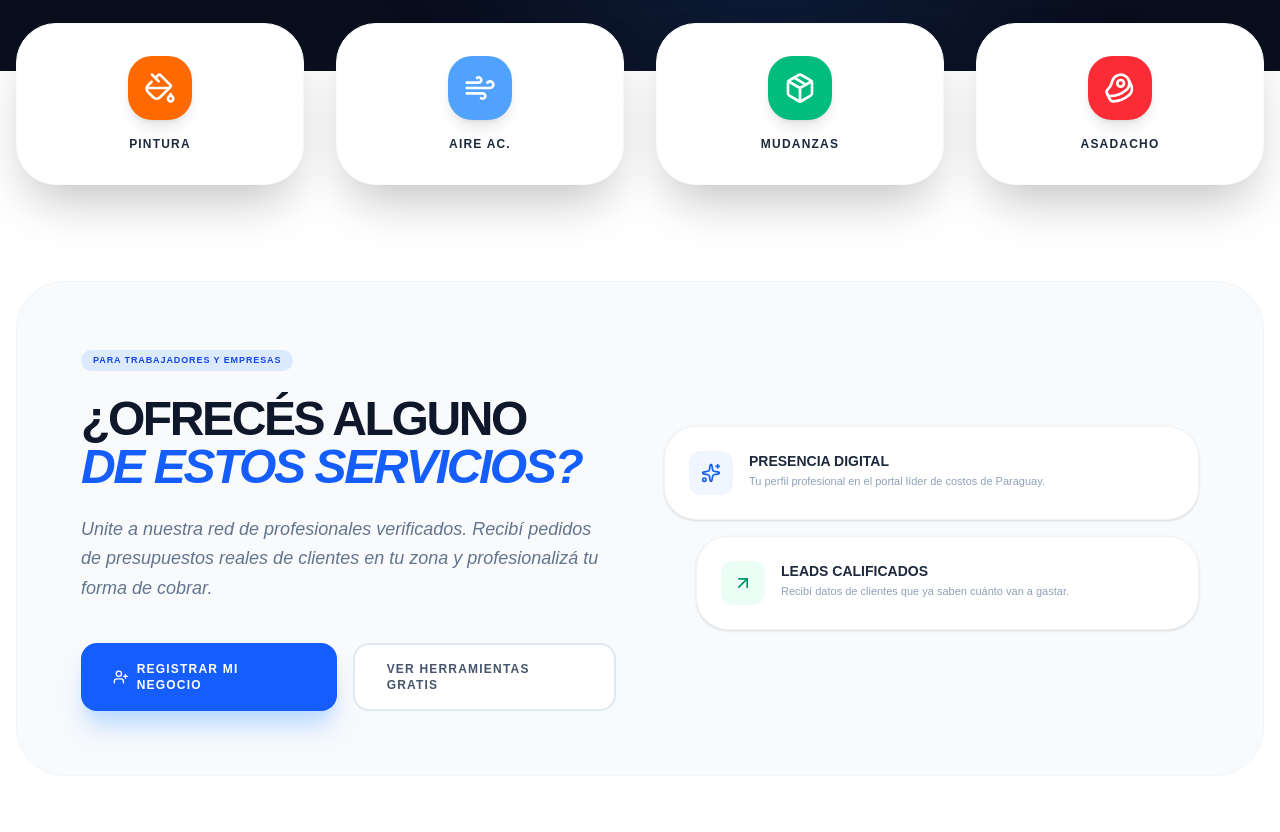
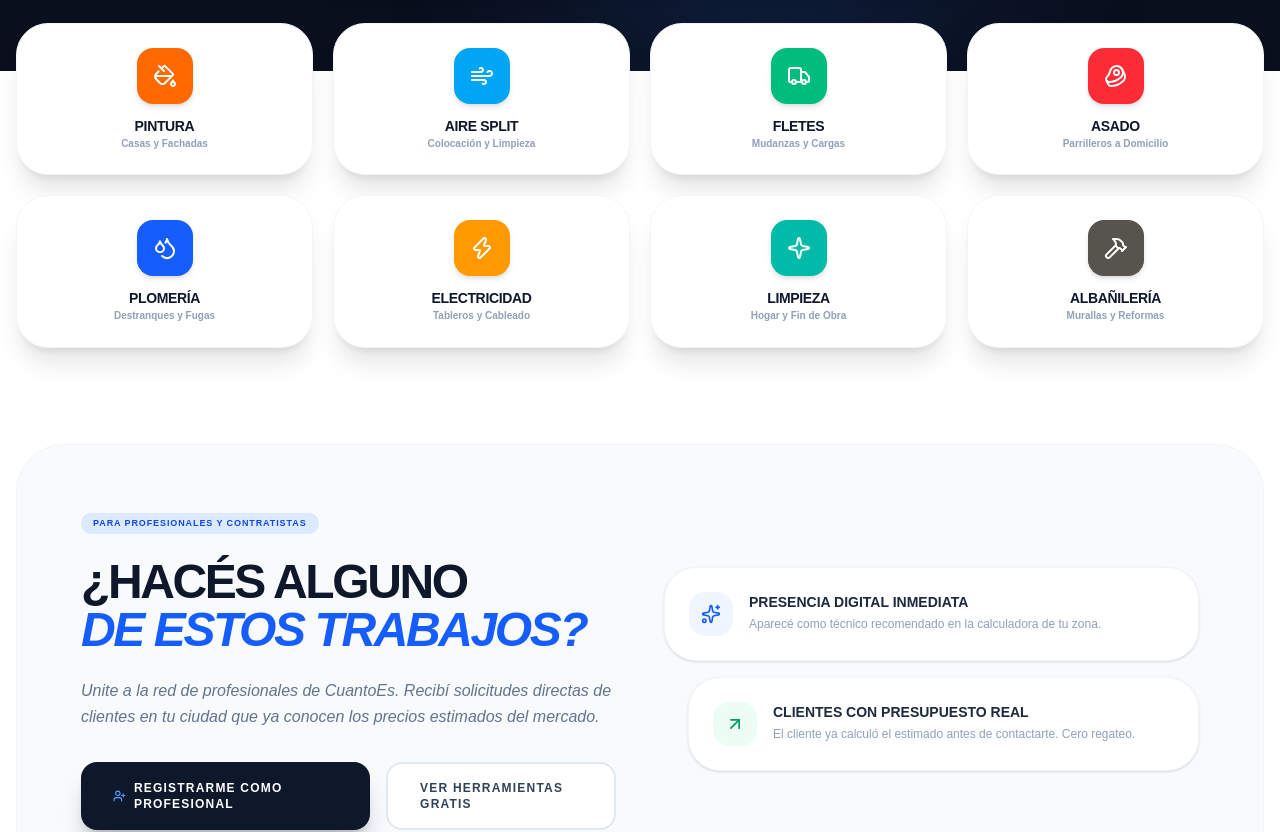
Before and after one commit to Schrammpy/cuanto-es, a Next.js app: page / in a window 1280 px wide. Shown: the part 660-1492 px from the top of the page. Built offline with nearby package versions, Linux system fonts and the light colour scheme.

Commit message:
Mejoras en Home

```diff
--- a/app/page.tsx
+++ b/app/page.tsx
@@ -5,29 +5,99 @@ import { useRouter } from 'next/navigation';
 import Footer from '@/components/Footer';
 import {
   Search, ChevronRight, Calculator, Wrench, ShieldAlert,
-  Truck, PaintBucket, Wind, Package, Sparkles, Beef, UserPlus, ArrowUpRight
+  Truck, PaintBucket, Wind, Package, Sparkles, Beef,
+  Droplets, Zap, Sparkle, Hammer, UserPlus, ArrowUpRight
 } from 'lucide-react';
 
 export default function Home() {
   const [query, setQuery] = useState('');
   const router = useRouter();
 
+  // 8 SERVICIOS: 4 arriba y 4 abajo en Desktop
   const categories = [
-    { name: 'Pintura', Icon: PaintBucket, color: 'bg-orange-500', href: '/costos/pintura' },
-    { name: 'Aire Ac.', Icon: Wind, color: 'bg-blue-400', href: '/costos/aire' },
-    { name: 'Mudanzas', Icon: Package, color: 'bg-emerald-500', href: '/costos/fletes' },
-    { name: 'Asadacho', Icon: Beef, color: 'bg-red-500', href: '/costos/asado' }, // NUEVO
+    {
+      name: 'Pintura',
+      sub: 'Casas y Fachadas',
+      Icon: PaintBucket,
+      color: 'bg-orange-500',
+      href: '/costos/pintura'
+    },
+    {
+      name: 'Aire Split',
+      sub: 'Colocación y Limpieza',
+      Icon: Wind,
+      color: 'bg-sky-500',
+      href: '/costos/aire'
+    },
+    {
+      name: 'Fletes',
+      sub: 'Mudanzas y Cargas',
+      Icon: Truck,
+      color: 'bg-emerald-500',
+      href: '/costos/fletes'
+    },
+    {
+      name: 'Asado',
+      sub: 'Parrilleros a Domicilio',
+      Icon: Beef,
+      color: 'bg-red-500',
+      href: '/costos/asado'
+    },
+    {
+      name: 'Plomería',
+      sub: 'Destranques y Fugas',
+      Icon: Droplets,
+      color: 'bg-blue-600',
+      href: '/costos/plomeria'
+    },
+    {
+      name: 'Electricidad',
+      sub: 'Tableros y Cableado',
+      Icon: Zap,
+      color: 'bg-amber-500',
+      href: '/costos/electricidad'
+    },
+    {
+      name: 'Limpieza',
+      sub: 'Hogar y Fin de Obra',
+      Icon: Sparkle,
+      color: 'bg-teal-500',
+      href: '/costos/limpieza'
+    },
+    {
+      name: 'Albañilería',
+      sub: 'Murallas y Reformas',
+      Icon: Hammer,
+      color: 'bg-stone-600',
+      href: '/costos/albanileria'
+    },
   ];
 
-  // Lógica de búsqueda sencilla
+  // Buscador predictivo por palabras clave de los 8 servicios
   const handleSearch = (e: React.FormEvent) => {
     e.preventDefault();
-    const q = query.toLowerCase();
-    if (q.includes('pinto') || q.includes('pared')) router.push('/costos/pintura');
-    else if (q.includes('aire') || q.includes('clima')) router.push('/costos/aire');
-    else if (q.includes('flete') || q.includes('mudan')) router.push('/costos/fletes');
-    else if (q.includes('asado') || q.includes('parri')) router.push('/costos/asado');
-    else alert("Próximamente agregaremos más servicios. Probá con: Pintura, Aire, Fletes o Asado.");
+    const q = query.toLowerCase().trim();
+    if (!q) return;
+
+    if (q.includes('pinto') || q.includes('pintar') || q.includes('pared') || q.includes('fachada')) {
+      router.push('/costos/pintura');
+    } else if (q.includes('aire') || q.includes('split') || q.includes('clima') || q.includes('acondicionador') || q.includes('btu')) {
+      router.push('/costos/aire');
+    } else if (q.includes('flete') || q.includes('mudan') || q.includes('camion') || q.includes('traslado')) {
+      router.push('/costos/fletes');
+    } else if (q.includes('asado') || q.includes('parri') || q.includes('carne') || q.includes('asador')) {
+      router.push('/costos/asado');
+    } else if (q.includes('plomer') || q.includes('agua') || q.includes('fuga') || q.includes('cano') || q.includes('caño') || q.includes('destranq') || q.includes('termo')) {
+      router.push('/costos/plomeria');
+    } else if (q.includes('electr') || q.includes('luz') || q.includes('cable') || q.includes('tablero') || q.includes('enchufe') || q.includes('corto')) {
+      router.push('/costos/electricidad');
+    } else if (q.includes('limp') || q.includes('aseo') || q.includes('limpieza') || q.includes('obra')) {
+      router.push('/costos/limpieza');
+    } else if (q.includes('albañil') || q.includes('albanil') || q.includes('muro') || q.includes('muralla') || q.includes('revoque') || q.includes('piso') || q.includes('techo')) {
+      router.push('/costos/albanileria');
+    } else {
+      alert("No encontramos ese término exacto. Probá buscando: pintura, aire, flete, asado, plomería, electricidad, limpieza o albañilería.");
+    }
   };
 
   return (
@@ -45,11 +115,11 @@ export default function Home() {
           </div>
 
           <h1 className="text-4xl md:text-7xl font-[900] text-white tracking-tighter leading-none">
-            ¿Cuánto se paga <br/> <span className="text-blue-600 italic font-black text-3xl md:text-7xl leading-tight">por un trabajo hoy?</span>
+            ¿Cuánto se paga <br/> <span className="text-blue-500 italic font-black text-3xl md:text-7xl leading-tight">por un trabajo hoy?</span>
           </h1>
 
           <p className="text-slate-400 text-sm md:text-lg font-medium max-w-2xl mx-auto leading-relaxed italic text-pretty">
-            "La referencia oficial para presupuestar mano de obra y materiales en Paraguay. Sin sorpresas, sin adivinanzas."
+            "La referencia independiente para presupuestar mano de obra y materiales en Paraguay. Sin sorpresas, sin adivinanzas."
           </p>
 
           <form onSubmit={handleSearch} className="max-w-2xl mx-auto bg-white p-2 rounded-2xl md:rounded-full shadow-2xl flex flex-col md:flex-row items-center gap-2 mt-8">
@@ -58,26 +128,37 @@ export default function Home() {
               <input
                 value={query}
                 onChange={(e) => setQuery(e.target.value)}
-                placeholder="¿Qué servicio estás buscando?"
-                className="w-full py-3 outline-none font-bold placeholder:text-slate-300"
+                placeholder="¿Qué trabajo necesitás presupuestar? (ej: pintar sala, cambiar disyuntor...)"
+                className="w-full py-3 outline-none font-bold placeholder:text-slate-300 text-sm"
               />
             </div>
-            <button type="submit" className="w-full md:w-auto bg-blue-600 text-white px-10 py-4 rounded-xl md:rounded-full font-[900] text-xs uppercase tracking-widest active:scale-95 transition-all shadow-lg">
+            <button type="submit" className="w-full md:w-auto bg-blue-600 hover:bg-blue-700 text-white px-10 py-4 rounded-xl md:rounded-full font-[900] text-xs uppercase tracking-widest active:scale-95 transition-all shadow-lg shadow-blue-900/40">
               Consultar
             </button>
           </form>
         </div>
       </section>
 
-      {/* CATEGORÍAS */}
+      {/* CATEGORÍAS EN GRILLA 4 ARRIBA Y 4 ABAJO (Desktop) / 2x4 (Móvil) */}
       <section className="max-w-7xl mx-auto px-4 -mt-12 relative z-20">
-        <div className="grid grid-cols-2 md:grid-cols-4 gap-4 md:gap-8">
+        <div className="grid grid-cols-2 sm:grid-cols-4 lg:grid-cols-4 gap-3 md:gap-5">
           {categories.map((cat, i) => (
-            <Link key={i} href={cat.href} className="bg-white p-5 md:p-8 rounded-[2.5rem] shadow-2xl border border-slate-50 flex flex-col items-center gap-4 hover:translate-y-[-8px] transition-all group active:scale-95">
-              <div className={`${cat.color} p-4 rounded-3xl text-white shadow-lg group-hover:rotate-6 transition-transform`}>
-                <cat.Icon className="w-8 h-8" />
+            <Link
+              key={i}
+              href={cat.href}
+              className="bg-white p-5 md:p-6 rounded-[2rem] shadow-xl border border-slate-100 flex flex-col items-center text-center gap-3 hover:translate-y-[-6px] hover:shadow-2xl transition-all group active:scale-95"
+            >
+              <div className={`${cat.color} p-4 rounded-2xl text-white shadow-md group-hover:rotate-6 transition-transform`}>
+                <cat.Icon className="w-6 h-6" />
               </div>
-              <span className="text-[10px] md:text-xs font-black text-slate-800 uppercase tracking-widest">{cat.name}</span>
+              <div>
+                <span className="text-xs md:text-sm font-[900] text-slate-900 uppercase tracking-tight block">
+                  {cat.name}
+                </span>
+                <span className="text-[10px] text-slate-400 font-bold leading-tight block mt-0.5">
+                  {cat.sub}
+                </span>
+              </div>
             </Link>
           ))}
         </div>
@@ -88,19 +169,27 @@ export default function Home() {
         <div className="bg-slate-50 rounded-[3rem] p-8 md:p-16 flex flex-col md:flex-row items-center gap-12 border border-slate-100">
           <div className="flex-1 space-y-6">
             <div className="inline-flex items-center gap-2 bg-blue-100 text-blue-700 px-3 py-1 rounded-full text-[9px] font-black uppercase tracking-widest">
-                Para Trabajadores y Empresas
+              Para Profesionales y Contratistas
             </div>
             <h2 className="text-3xl md:text-5xl font-[900] text-slate-900 tracking-tighter leading-none uppercase">
-                ¿Ofrecés alguno <br/> <span className="text-blue-600 italic">de estos servicios?</span>
+              ¿Hacés alguno <br/> <span className="text-blue-600 italic">de estos trabajos?</span>
             </h2>
-            <p className="text-slate-500 text-sm md:text-lg font-medium leading-relaxed italic">
-                Unite a nuestra red de profesionales verificados. Recibí pedidos de presupuestos reales de clientes en tu zona y profesionalizá tu forma de cobrar.
+            <p className="text-slate-500 text-sm md:text-base font-medium leading-relaxed italic">
+              Unite a la red de profesionales de CuantoEs. Recibí solicitudes directas de clientes en tu ciudad que ya conocen los precios estimados del mercado.
             </p>
-            <div className="flex flex-col sm:flex-row gap-4 pt-4">
-                <a href="https://api.whatsapp.com/send?phone=595992685363&text=Hola!%20Quiero%20formar%20parte%20de%20los%20profesionales%20de%20CuantoEs.com.py" target="_blank" className="bg-blue-600 text-white px-8 py-4 rounded-2xl font-[900] text-xs uppercase tracking-widest flex items-center justify-center gap-2 shadow-xl shadow-blue-200 active:scale-95 transition-all">
-                    <UserPlus className="w-4 h-4" /> Registrar mi negocio
+            <div className="flex flex-col sm:flex-row gap-4 pt-2">
+              <a
+                href="https://api.whatsapp.com/send?phone=595992685363&text=Hola!%20Soy%20profesional%20y%20quiero%20recibir%20pedidos%20en%20CuantoEs.com.py"
+                target="_blank"
+                rel="noopener noreferrer"
+                className="bg-slate-900 hover:bg-blue-600 text-white px-8 py-4 rounded-2xl font-[900] text-xs uppercase tracking-widest flex items-center justify-center gap-2 shadow-xl shadow-slate-900/20 active:scale-95 transition-all"
+              >
+                <UserPlus className="w-4 h-4 text-blue-400" /> Registrarme como Profesional
               </a>
-                <Link href="/divisor" className="bg-white border-2 border-slate-200 text-slate-600 px-8 py-4 rounded-2xl font-[900] text-xs uppercase tracking-widest flex items-center justify-center gap-2 hover:bg-slate-100 active:scale-95 transition-all">
+              <Link
+                href="/divisor"
+                className="bg-white border-2 border-slate-200 text-slate-700 px-8 py-4 rounded-2xl font-[900] text-xs uppercase tracking-widest flex items-center justify-center gap-2 hover:bg-slate-100 active:scale-95 transition-all"
+              >
                 Ver herramientas gratis
               </Link>
             </div>
@@ -108,17 +197,17 @@ export default function Home() {
 
           <div className="flex-1 w-full grid grid-cols-1 gap-4">
             <div className="bg-white p-6 rounded-[2rem] shadow-sm border border-slate-100 flex items-start gap-4">
-                <div className="bg-blue-50 p-3 rounded-xl text-blue-600"><Sparkles className="w-5 h-5" /></div>
+              <div className="bg-blue-50 p-3 rounded-2xl text-blue-600 shrink-0"><Sparkles className="w-5 h-5" /></div>
               <div>
-                    <h4 className="font-black text-slate-800 text-sm uppercase">Presencia Digital</h4>
-                    <p className="text-[11px] text-slate-400 font-medium mt-1 leading-tight">Tu perfil profesional en el portal líder de costos de Paraguay.</p>
+                <h4 className="font-black text-slate-800 text-sm uppercase">Presencia Digital Inmediata</h4>
+                <p className="text-xs text-slate-400 font-medium mt-1 leading-snug">Aparecé como técnico recomendado en la calculadora de tu zona.</p>
               </div>
             </div>
-            <div className="bg-white p-6 rounded-[2rem] shadow-sm border border-slate-100 flex items-start gap-4 ml-0 md:ml-8">
-                <div className="bg-emerald-50 p-3 rounded-xl text-emerald-600"><ArrowUpRight className="w-5 h-5" /></div>
+            <div className="bg-white p-6 rounded-[2rem] shadow-sm border border-slate-100 flex items-start gap-4 ml-0 md:ml-6">
+              <div className="bg-emerald-50 p-3 rounded-2xl text-emerald-600 shrink-0"><ArrowUpRight className="w-5 h-5" /></div>
               <div>
-                    <h4 className="font-black text-slate-800 text-sm uppercase">Leads Calificados</h4>
-                    <p className="text-[11px] text-slate-400 font-medium mt-1 leading-tight">Recibí datos de clientes que ya saben cuánto van a gastar.</p>
+                <h4 className="font-black text-slate-800 text-sm uppercase">Clientes con Presupuesto Real</h4>
+                <p className="text-xs text-slate-400 font-medium mt-1 leading-snug">El cliente ya calculó el estimado antes de contactarte. Cero regateo.</p>
               </div>
             </div>
           </div>
```
Lines whose indentation alone changed are shown as unchanged.
